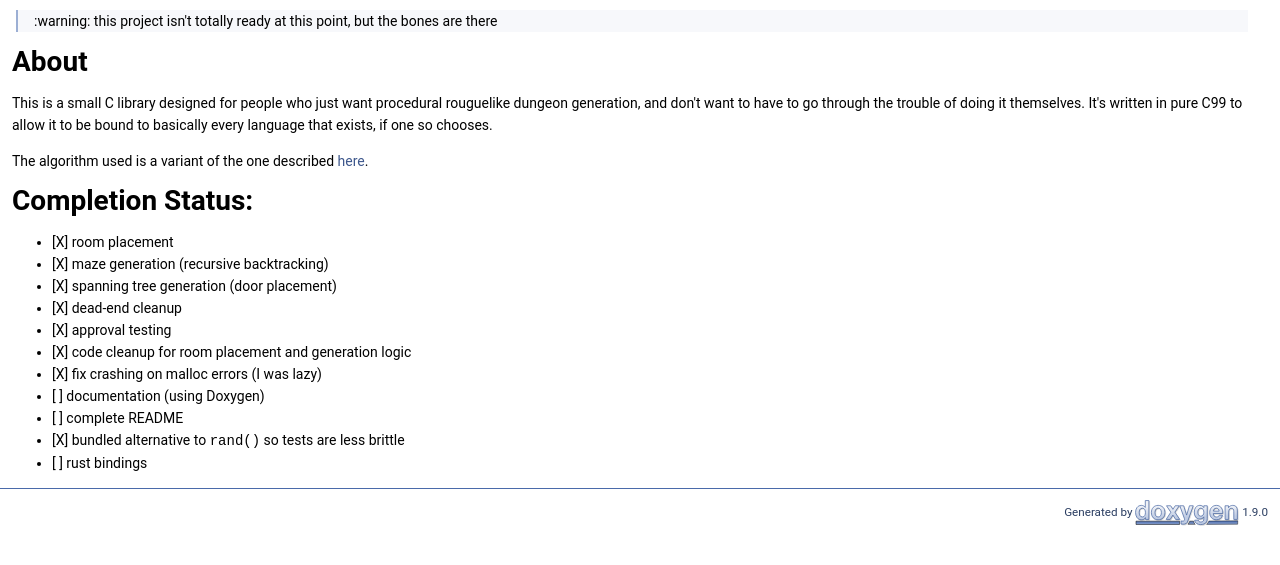
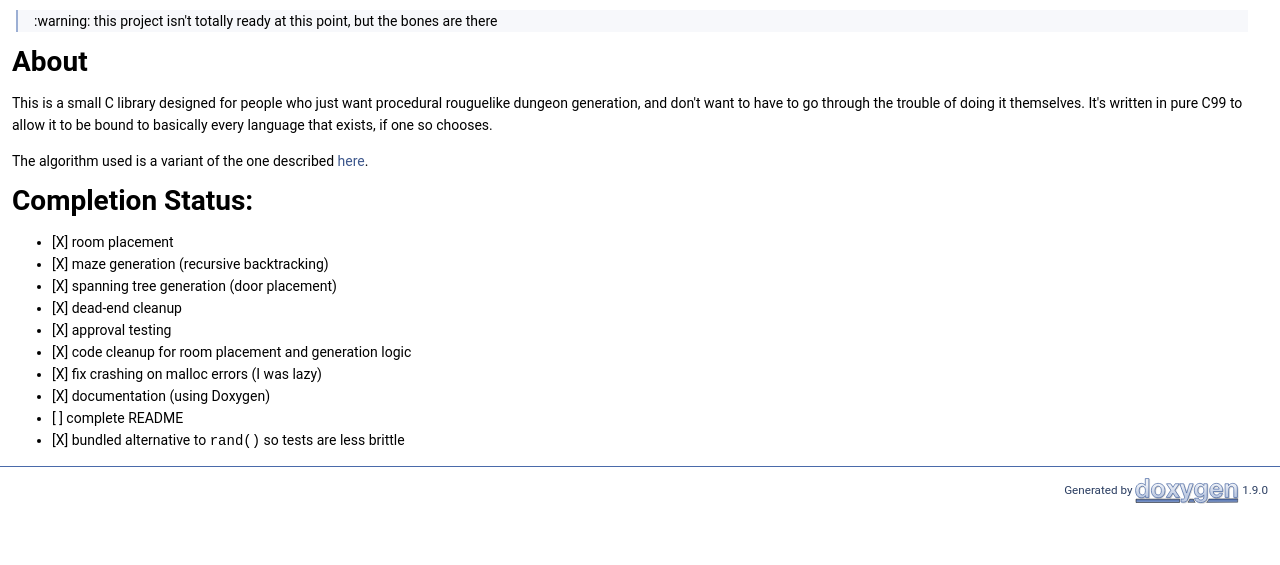
Before and after one commit to BenjaminHinchliff/dungeonator, a plain HTML site: page docs/index.html in a window 1280 px wide. Shown: the part 173-738 px from the top of the page. Drawn offline with Linux system fonts and the light colour scheme.

Commit message:
update todos

```diff
--- a/docs/index.html
+++ b/docs/index.html
@@ -84,10 +84,9 @@ Completion Status:</h1>
 <li>[X] approval testing</li>
 <li>[X] code cleanup for room placement and generation logic</li>
 <li>[X] fix crashing on malloc errors (I was lazy)</li>
-<li>[ ] documentation (using Doxygen)</li>
+<li>[X] documentation (using Doxygen)</li>
 <li>[ ] complete README</li>
-<li>[X] bundled alternative to <code>rand()</code> so tests are less brittle</li>
-<li>[ ] rust bindings </li>
+<li>[X] bundled alternative to <code>rand()</code> so tests are less brittle </li>
 </ul>
 </div></div><!-- PageDoc -->
 </div><!-- contents -->
```
Also changed, not shown: 1 other file.
